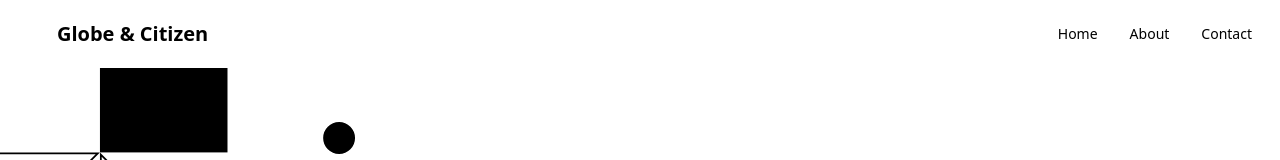
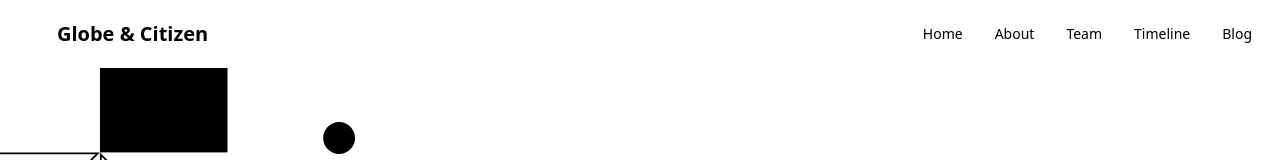
Before and after one commit to globe-and-citizen/gc-web, a Vue app: page / in a window 1280 px wide. Shown: the top 160 px of the page. Built offline with nearby package versions, Linux system fonts and the light colour scheme; the HTML template or start-up script is replaced by a standard one.

Commit message:
feat: anchor

```diff
--- a/src/components/AboutComponent.vue
+++ b/src/components/AboutComponent.vue
@@ -1,7 +1,7 @@
 <script setup lang="ts"></script>
 
 <template>
-  <div class="hero border-b-2 border-black">
+  <div class="hero border-b-2 border-black" id="about">
     <div class="hero-content flex-col lg:flex-row lg:gap-10 border-x-2 border-black py-12">
       <div class="flex-1 prose lg:prose-xl">
         <h2 class="text-5xl font-bold">Globe & Citizen: News of Our World</h2>
--- a/src/components/BlogSection.vue
+++ b/src/components/BlogSection.vue
@@ -13,7 +13,7 @@ const article = {
 </script>
 
 <template>
-  <section class="container mx-auto text-gray-600 body-font">
+  <section class="container mx-auto text-gray-600 body-font" id="blog">
     <div class="container px-5 py-24 mx-auto">
       <div class="flex flex-wrap -m-4">
         <ArticleCard :article="article" v-for="i of [1, 2, 3]" />
--- a/src/components/NavBarComponent.vue
+++ b/src/components/NavBarComponent.vue
@@ -9,10 +9,16 @@
           <RouterLink to="/">Home</RouterLink>
         </li>
         <li>
-          <RouterLink to="/about">About</RouterLink>
+          <a href="#about">About</a>
         </li>
         <li>
-          <RouterLink to="/about">Contact</RouterLink>
+          <a href="#team">Team</a>
+        </li>
+        <li>
+          <a href="#timeline">Timeline</a>
+        </li>
+        <li>
+          <a href="#blog">Blog</a>
         </li>
       </ul>
     </div>
--- a/src/components/TeamComponent.vue
+++ b/src/components/TeamComponent.vue
@@ -10,7 +10,7 @@ const member = ref({
 </script>
 
 <template>
-  <section>
+  <section id="team">
     <div class="container px-5 py-24 mx-auto">
       <div class="flex flex-col text-center w-full mb-20">
         <h2 class="text-5xl font-bold">Our Team</h2>
--- a/src/components/TimelineComponent.vue
+++ b/src/components/TimelineComponent.vue
@@ -1,4 +1,5 @@
 <template>
+  <section id="timeline">
     <div class="bg-black text-white rounded-t-full flex flex-col text-center w-full mb-20 p-10">
       <h2 class="text-5xl font-bold">Timeline</h2>
       <p class="lg:w-2/3 mx-auto leading-relaxed py-8">
@@ -18,6 +19,7 @@
         />
       </ul>
     </div>
+  </section>
 </template>
 <script setup lang="ts">
 import TimelineItem from '@/components/TimelineItem.vue'
```
Lines whose indentation alone changed are shown as unchanged.
